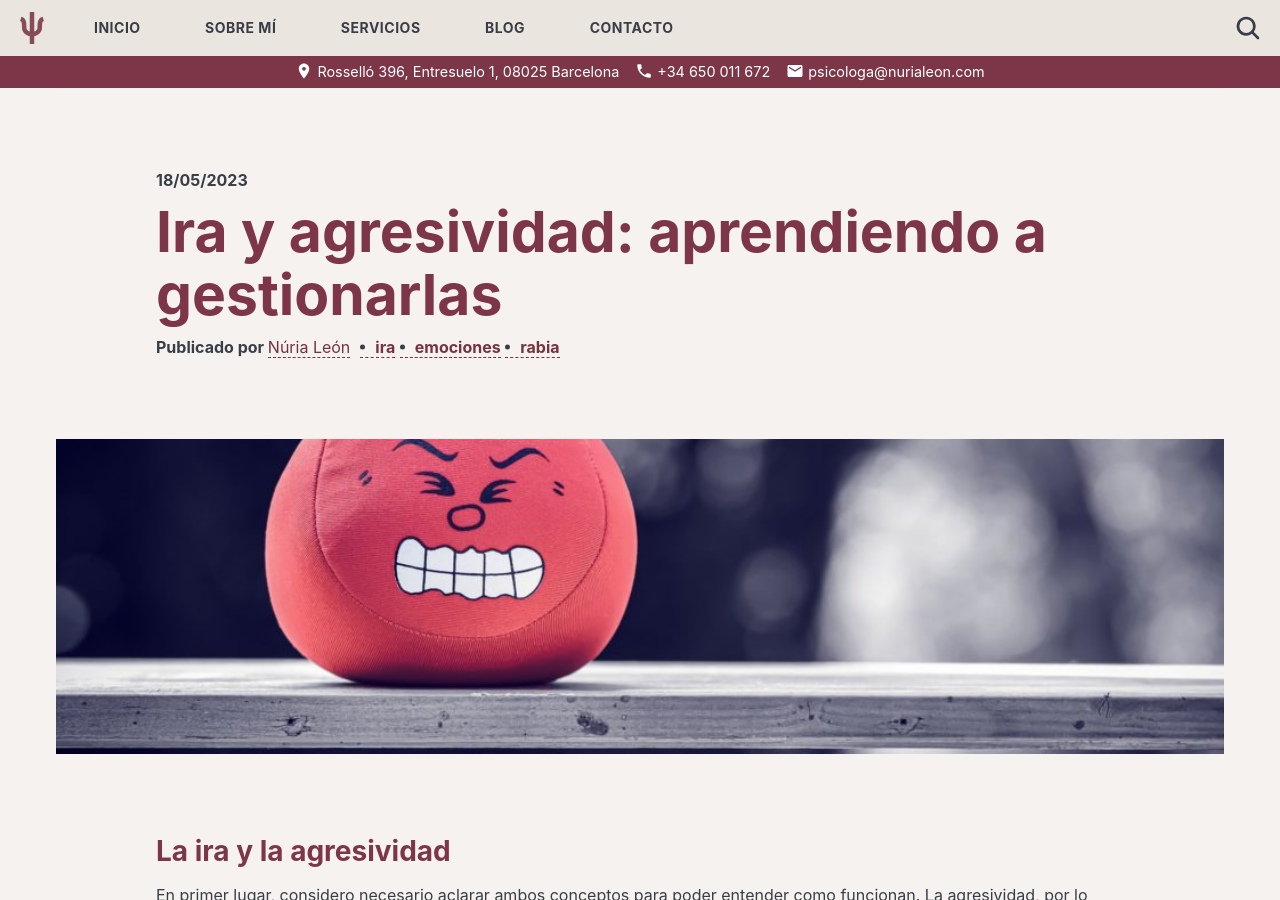
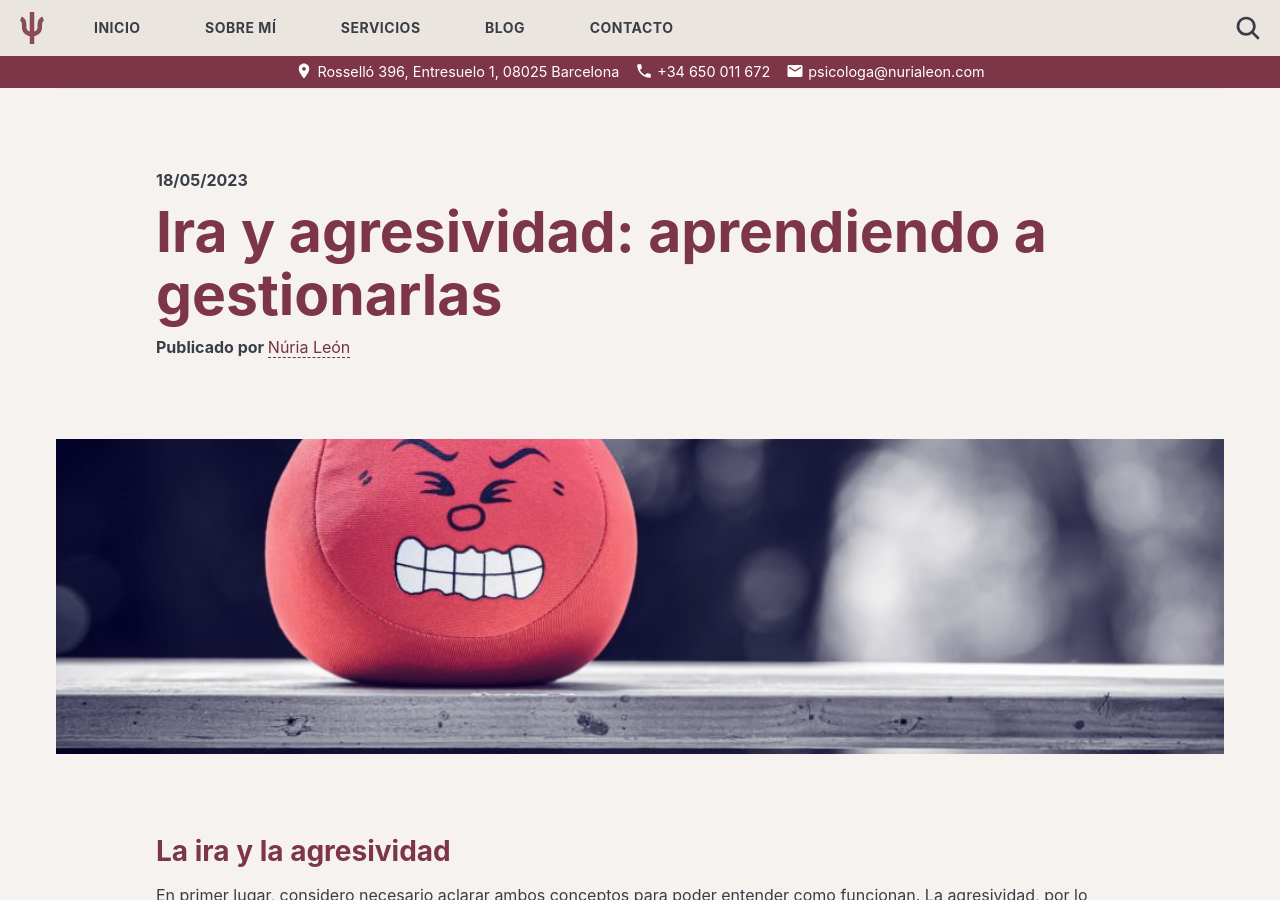
Before and after one commit to nurialeonsallent/nurialeon.com, a Jekyll site: the page built from _posts/2021-01-01-ira-y-agresividad-rabia-enojo.markdown, in a window 1280 px wide and 900 px high. Built offline with Jekyll 4.4.1, drawn with Linux system fonts in a browser that asks for light colours.

Commit message:
Update 2021-01-01-ira-y-agresividad-rabia-enojo.markdown

```diff
--- a/_posts/2021-01-01-ira-y-agresividad-rabia-enojo.markdown
+++ b/_posts/2021-01-01-ira-y-agresividad-rabia-enojo.markdown
@@ -4,10 +4,6 @@ title: "Ira y agresividad: aprendiendo a gestionarlas"
 subtitle: "La ira y la agresividad"
 date: 2023-05-18 00:00:00 +0
 image: ira-agresividad/IRA_111.jpg
-tags:
-  - ira
-  - emociones
-  - rabia
 published: true
 ---
 
```
